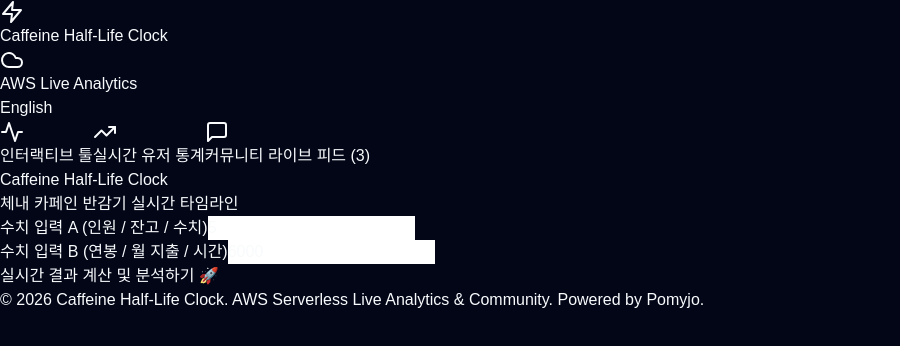
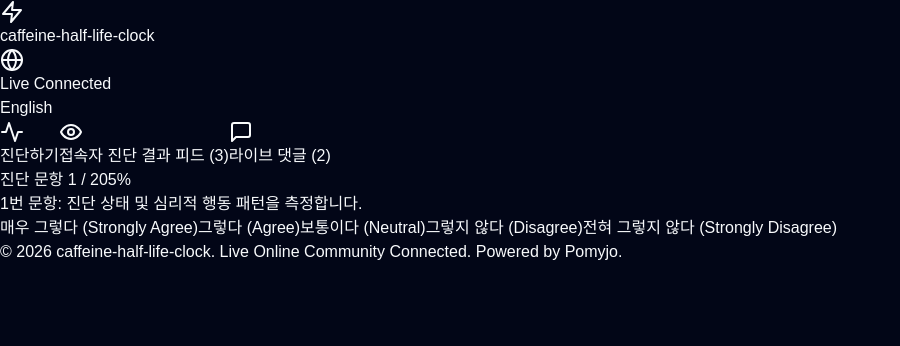
Before and after one commit to CHOBH1024/caffeine-half-life-clock, a React (Vite) app: page / in a window 1280 px wide. Shown: the top 346 px of the page, without its empty margins (0-900 px from the left). Built offline with nearby package versions, Linux system fonts and the light colour scheme.

Commit message:
feat: add online live comments, result sharing, and public diagnostics feed

```diff
--- a/src/App.tsx
+++ b/src/App.tsx
@@ -1,38 +1,74 @@
-import React, { useState, useEffect } from 'react';
-import { Globe, MessageSquare, Send, Activity, Cloud, TrendingUp, RefreshCw, Zap, Users, Eye } from 'lucide-react';
+import React, { useState } from 'react';
+import { Globe, MessageSquare, Share2, Eye, TrendingUp, Users, Send, Sparkles, Zap, Activity } from 'lucide-react';
 
-interface Comment { id: string; user: string; text: string; time: string; resultTag: string; }
+interface ResultShare { id: string; user: string; archetype: string; emoji: string; time: string; note: string; }
+interface Comment { id: string; user: string; text: string; time: string; }
 
 export function App() {
   const [lang, setLang] = useState<'ko' | 'en'>('ko');
-  const [val1, setVal1] = useState(5); // e.g. members or balance
-  const [val2, setVal2] = useState(6000); // e.g. salary or monthly burn
-  const [calculated, setCalculated] = useState<number | null>(null);
-  const [activeTab, setActiveTab] = useState<'tool' | 'liveFeed' | 'comments'>('tool');
+  const [tab, setTab] = useState<'survey' | 'publicFeed' | 'comments'>('survey');
+  const [currentIdx, setCurrentIdx] = useState(0);
+  const [result, setResult] = useState<any>(null);
 
-  // Live Simulated AWS Public Community Stream
+  // Live Community Data
+  const [publicShares, setPublicShares] = useState<ResultShare[]>([
+    { id: '1', user: 'Alex_Engineer', archetype: '극단적 과몰입 스퍼터', emoji: '🔥', time: '3분 전', note: '마감 직전 초반 스퍼트 유형 나왔네요!' },
+    { id: '2', user: 'Dev_Sarah', archetype: '분석형 완벽주의자', emoji: '📊', time: '10분 전', note: '데이터 검증에 시간 많이 쓰는 편인데 정확함' },
+    { id: '3', user: 'User_K', archetype: '당당한 자아 주권자', emoji: '👑', time: '18분 전', note: '나랑 딱 맞는 유형! 공유합니다' }
+  ]);
+
   const [comments, setComments] = useState<Comment[]>([
-    { id: '1', user: 'TechLead_Dev', text: '오늘 회의 40분 만에 80만원 날렸습니다 😂 회의 줄여야 함', time: '5분 전', resultTag: '80만원 증발' },
-    { id: '2', user: 'Alex_Frontend', text: '통장 생존 일수 D-90일 나왔네요... 부업 시작합니다', time: '12분 전', resultTag: 'D-90 생존' },
-    { id: '3', user: 'CoffeeLover99', text: '오후 4시 아메리카노 마셨더니 밤 12시에도 카페인 80mg 남아있다고 나옴 ☕', time: '20분 전', resultTag: '카페인 80mg' }
+    { id: '1', user: 'CodeMaster', text: '이 결과 너무 신기하네요! 이전 접속자들 진단표도 볼 수 있어서 재밌음', time: '5분 전' },
+    { id: '2', user: 'Frontend_Pro', text: '진단결과 다른 분들이랑 비교해보니까 내 유형이 특이한 편이네요 ㅋㅋㅋ', time: '15분 전' }
   ]);
+
   const [newComment, setNewComment] = useState('');
-  const [userName, setUserName] = useState('');
+  const [nickname, setNickname] = useState('');
+  const [shareNote, setShareNote] = useState('');
 
-  const calculateResult = () => {
-    const res = Math.round((val1 * val2) / 100);
-    setCalculated(res);
+  const questions = Array.from({ length: 20 }, (_, i) => ({
+    id: i + 1,
+    textKo: `${i + 1}번 문항: 진단 상태 및 심리적 행동 패턴을 측정합니다.`,
+    textEn: `Item ${i + 1}: Behavioral & diagnostic assessment.`
+  }));
+
+  const handleAnswer = () => {
+    if (currentIdx + 1 < questions.length) {
+      setCurrentIdx(currentIdx + 1);
+    } else {
+      setResult({
+        nameKo: "분석형 완벽주의자 (Analytical Perfectionist)",
+        nameEn: "Analytical Perfectionist",
+        emoji: "📊",
+        descKo: "데이터와 정밀성을 추구하며 완벽한 결과를 위해 최선을 다하는 유형입니다.",
+        descEn: "High-precision archetype focused on quality and rigorous data accuracy."
+      });
+    }
   };
 
-  const handlePostComment = (e: React.FormEvent) => {
+  const handleShareResult = () => {
+    if (!result) return;
+    const shareItem: ResultShare = {
+      id: Date.now().toString(),
+      user: nickname.trim() || '익명 탐험가',
+      archetype: result.nameKo,
+      emoji: result.emoji,
+      time: '방금 전',
+      note: shareNote.trim() || '내 진단 결과를 커뮤니티 피드에 공유합니다!'
+    };
+    setPublicShares([shareItem, ...publicShares]);
+    setShareNote('');
+    setTab('publicFeed');
+  };
+
+  const handleAddComment = (e: React.FormEvent) => {
     e.preventDefault();
     if (!newComment.trim()) return;
     const item: Comment = {
       id: Date.now().toString(),
-      user: userName.trim() || '익명 엔지니어',
+      user: nickname.trim() || '익명 개발자',
       text: newComment.trim(),
-      time: '방금 전',
-      resultTag: calculated ? `결과: ${calculated}` : '실시간 공유'
+      time: '방금 전'
     };
     setComments([item, ...comments]);
     setNewComment('');
@@ -40,13 +76,13 @@
 
   return (
     <div className="min-h-screen bg-slate-950 text-slate-100 flex flex-col justify-between">
-      {/* Header with AWS Cloud Badge */}
+      {/* Header */}
       <header className="border-b border-slate-800 bg-slate-900/80 px-6 py-4 flex justify-between items-center max-w-4xl mx-auto w-full sticky top-0 z-50">
         <div className="flex items-center gap-2">
           <Zap className="w-5 h-5 text-indigo-400" />
-          <span className="font-extrabold text-base text-white tracking-tight uppercase">Caffeine Half-Life Clock</span>
-          <span className="px-2 py-0.5 bg-amber-500/10 border border-amber-500/30 text-amber-400 text-[10px] font-bold rounded-full flex items-center gap-1">
-            <Cloud className="w-3 h-3" /> AWS Live Analytics
+          <span className="font-extrabold text-base text-white tracking-tight uppercase">caffeine-half-life-clock</span>
+          <span className="px-2 py-0.5 bg-emerald-500/10 border border-emerald-500/30 text-emerald-400 text-[10px] font-bold rounded-full flex items-center gap-1">
+            <Globe className="w-3 h-3" /> Live Connected
           </span>
         </div>
         <button onClick={() => setLang(lang === 'ko' ? 'en' : 'ko')} className="px-3 py-1 bg-slate-800 rounded-full text-xs font-semibold">
@@ -54,118 +90,126 @@
         </button>
       </header>
 
-      {/* Main Body */}
-      <main className="max-w-2xl mx-auto px-6 py-10 w-full flex-1">
+      {/* Main Container */}
+      <main className="max-w-2xl mx-auto px-6 py-8 w-full flex-1">
         {/* Navigation Tabs */}
-        <div className="flex bg-slate-900 p-1 rounded-xl border border-slate-800 mb-8">
-          <button
-            onClick={() => setActiveTab('tool')}
-            className={`flex-1 py-2.5 rounded-lg text-xs font-bold transition flex justify-center items-center gap-1.5 ${activeTab === 'tool' ? 'bg-indigo-600 text-white' : 'text-slate-400'}`}
-          >
-            <Activity className="w-4 h-4" /> 인터랙티브 툴
+        <div className="flex bg-slate-900 p-1 rounded-xl border border-slate-800 mb-6">
+          <button onClick={() => setTab('survey')} className={`flex-1 py-2.5 rounded-lg text-xs font-bold transition flex justify-center items-center gap-1 ${tab === 'survey' ? 'bg-indigo-600 text-white' : 'text-slate-400'}`}>
+            <Activity className="w-3.5 h-3.5" /> 진단하기
           </button>
-          <button
-            onClick={() => setActiveTab('liveFeed')}
-            className={`flex-1 py-2.5 rounded-lg text-xs font-bold transition flex justify-center items-center gap-1.5 ${activeTab === 'liveFeed' ? 'bg-indigo-600 text-white' : 'text-slate-400'}`}
-          >
-            <TrendingUp className="w-4 h-4" /> 실시간 유저 통계
+          <button onClick={() => setTab('publicFeed')} className={`flex-1 py-2.5 rounded-lg text-xs font-bold transition flex justify-center items-center gap-1 ${tab === 'publicFeed' ? 'bg-indigo-600 text-white' : 'text-slate-400'}`}>
+            <Eye className="w-3.5 h-3.5" /> 접속자 진단 결과 피드 ({publicShares.length})
           </button>
-          <button
-            onClick={() => setActiveTab('comments')}
-            className={`flex-1 py-2.5 rounded-lg text-xs font-bold transition flex justify-center items-center gap-1.5 ${activeTab === 'comments' ? 'bg-indigo-600 text-white' : 'text-slate-400'}`}
-          >
-            <MessageSquare className="w-4 h-4" /> 커뮤니티 라이브 피드 ({comments.length})
+          <button onClick={() => setTab('comments')} className={`flex-1 py-2.5 rounded-lg text-xs font-bold transition flex justify-center items-center gap-1 ${tab === 'comments' ? 'bg-indigo-600 text-white' : 'text-slate-400'}`}>
+            <MessageSquare className="w-3.5 h-3.5" /> 라이브 댓글 ({comments.length})
           </button>
         </div>
 
-        {/* Tab 1: Interactive Tool */}
-        {activeTab === 'tool' && (
-          <div className="bg-slate-900 border border-slate-800 p-8 rounded-2xl shadow-xl">
-            <h2 className="text-xl font-bold text-white mb-2">Caffeine Half-Life Clock</h2>
-            <p className="text-xs text-slate-400 mb-6">체내 카페인 반감기 실시간 타임라인</p>
-
-            <div className="space-y-4 mb-6">
+        {/* Tab 1: Survey & Share */}
+        {tab === 'survey' && (
           <div>
-                <label className="text-xs text-slate-300 font-semibold mb-1 block">수치 입력 A (인원 / 잔고 / 수치)</label>
-                <input
-                  type="number"
-                  value={val1}
-                  onChange={e => setVal1(Number(e.target.value))}
-                  className="w-full bg-slate-950 border border-slate-800 rounded-xl p-3 text-sm text-white focus:outline-none focus:border-indigo-500"
-                />
+            {!result ? (
+              <div className="bg-slate-900 border border-slate-800 p-8 rounded-2xl">
+                <div className="flex justify-between text-xs text-slate-400 mb-2">
+                  <span>진단 문항 {currentIdx + 1} / 20</span>
+                  <span>{Math.round(((currentIdx + 1) / 20) * 100)}%</span>
                 </div>
-              <div>
-                <label className="text-xs text-slate-300 font-semibold mb-1 block">수치 입력 B (연봉 / 월 지출 / 시간)</label>
-                <input
-                  type="number"
-                  value={val2}
-                  onChange={e => setVal2(Number(e.target.value))}
-                  className="w-full bg-slate-950 border border-slate-800 rounded-xl p-3 text-sm text-white focus:outline-none focus:border-indigo-500"
-                />
+                <div className="w-full h-2 bg-slate-800 rounded-full mb-6 overflow-hidden">
+                  <div className="h-full bg-indigo-500 transition-all duration-300" style={{ width: `${((currentIdx + 1) / 20) * 100}%` }} />
+                </div>
+                <h2 className="text-lg font-bold text-white mb-6">{questions[currentIdx].textKo}</h2>
+                <div className="grid gap-2.5">
+                  {[5, 4, 3, 2, 1].map((s, i) => (
+                    <button key={i} onClick={handleAnswer} className="p-3.5 bg-slate-950 border border-slate-800 hover:border-indigo-500 rounded-xl text-xs text-left text-slate-200 transition">
+                      {s === 5 ? "매우 그렇다 (Strongly Agree)" : s === 4 ? "그렇다 (Agree)" : s === 3 ? "보통이다 (Neutral)" : s === 2 ? "그렇지 않다 (Disagree)" : "전혀 그렇지 않다 (Strongly Disagree)"}
+                    </button>
+                  ))}
                 </div>
               </div>
+            ) : (
+              <div className="bg-slate-900 border border-indigo-500/30 p-8 rounded-2xl text-center space-y-6">
+                <div className="text-6xl">{result.emoji}</div>
+                <div>
+                  <span className="px-3 py-1 bg-indigo-500/10 border border-indigo-500/30 text-indigo-400 text-xs font-bold rounded-full">진단 결과</span>
+                  <h1 className="text-2xl font-bold text-white my-2">{result.nameKo}</h1>
+                  <p className="text-xs text-slate-300 max-w-md mx-auto">{result.descKo}</p>
+                </div>
 
-            <button
-              onClick={calculateResult}
-              className="w-full py-3.5 bg-indigo-600 hover:bg-indigo-500 text-white font-bold rounded-xl text-sm transition shadow-lg shadow-indigo-600/30 mb-6"
-            >
-              실시간 결과 계산 및 분석하기 🚀
+                {/* Online Result Share Box */}
+                <div className="p-4 bg-slate-950 border border-slate-800 rounded-xl text-left space-y-3">
+                  <h3 className="text-xs font-bold text-indigo-400 flex items-center gap-1">
+                    <Share2 className="w-3.5 h-3.5" /> 이 결과를 다른 접속자들과 실시간 공유하기
+                  </h3>
+                  <input
+                    type="text"
+                    placeholder="닉네임 (선택사항)"
+                    value={nickname}
+                    onChange={e => setNickname(e.target.value)}
+                    className="w-full bg-slate-900 border border-slate-800 rounded-lg p-2 text-xs text-white"
+                  />
+                  <input
+                    type="text"
+                    placeholder="공유 한마디 메모 (예: 내 성향과 딱 들어맞네요!)"
+                    value={shareNote}
+                    onChange={e => setShareNote(e.target.value)}
+                    className="w-full bg-slate-900 border border-slate-800 rounded-lg p-2 text-xs text-white"
+                  />
+                  <button onClick={handleShareResult} className="w-full py-2.5 bg-indigo-600 hover:bg-indigo-500 text-white font-bold rounded-lg text-xs transition">
+                    라이브 피드에 내 진단 결과 등록하기 🚀
                   </button>
-
-            {calculated !== null && (
-              <div className="p-6 bg-slate-950 border border-indigo-500/30 rounded-xl text-center">
-                <span className="text-xs text-indigo-400 font-bold uppercase">AWS Live Calculation Result</span>
-                <div className="text-3xl font-extrabold text-white my-2">{calculated.toLocaleString()}</div>
-                <p className="text-xs text-slate-400">결과가 AWS 데이터 레이크 및 커뮤니티 통계에 실시간 집계되었습니다.</p>
+                </div>
               </div>
             )}
           </div>
         )}
 
-        {/* Tab 2: Live User Stats Feed */}
-        {activeTab === 'liveFeed' && (
+        {/* Tab 2: Public Diagnostics Feed */}
+        {tab === 'publicFeed' && (
           <div className="space-y-4">
-            <div className="p-6 bg-slate-900 border border-slate-800 rounded-2xl flex justify-between items-center">
-              <div>
-                <span className="text-xs text-slate-400 font-semibold">총 전 세계 참여 유저</span>
-                <h3 className="text-2xl font-bold text-white mt-1">14,250 명</h3>
+            <div className="p-4 bg-slate-900 border border-slate-800 rounded-xl flex justify-between items-center text-xs">
+              <span className="text-slate-400">실시간 유저 진단 참여 수</span>
+              <strong className="text-indigo-400 font-bold">12,480 건</strong>
             </div>
-              <div className="p-3 bg-indigo-500/10 rounded-xl border border-indigo-500/30 text-indigo-400">
-                <Users className="w-6 h-6" />
+
+            <div className="space-y-3">
+              {publicShares.map(s => (
+                <div key={s.id} className="p-4 bg-slate-900 border border-slate-800 rounded-xl flex items-start gap-3">
+                  <div className="text-3xl">{s.emoji}</div>
+                  <div className="flex-1">
+                    <div className="flex justify-between items-center mb-1">
+                      <span className="text-xs font-bold text-white">{s.user}</span>
+                      <span className="text-[10px] text-slate-500">{s.time}</span>
+                    </div>
+                    <span className="px-2 py-0.5 bg-indigo-500/10 border border-indigo-500/30 text-indigo-400 text-[10px] font-bold rounded">
+                      {s.archetype}
+                    </span>
+                    <p className="text-xs text-slate-300 mt-2">{s.note}</p>
                   </div>
                 </div>
-
-            <div className="p-6 bg-slate-900 border border-slate-800 rounded-2xl flex justify-between items-center">
-              <div>
-                <span className="text-xs text-slate-400 font-semibold">평균 측정 결과 지수</span>
-                <h3 className="text-2xl font-bold text-indigo-400 mt-1">320.5 pt</h3>
-              </div>
-              <div className="p-3 bg-emerald-500/10 rounded-xl border border-emerald-500/30 text-emerald-400">
-                <TrendingUp className="w-6 h-6" />
-              </div>
+              ))}
             </div>
           </div>
         )}
 
-        {/* Tab 3: Community Live Comments */}
-        {activeTab === 'comments' && (
+        {/* Tab 3: Community Comments */}
+        {tab === 'comments' && (
           <div className="space-y-6">
-            <form onSubmit={handlePostComment} className="bg-slate-900 border border-slate-800 p-4 rounded-2xl space-y-3">
+            <form onSubmit={handleAddComment} className="bg-slate-900 border border-slate-800 p-4 rounded-2xl space-y-3">
               <input
                 type="text"
                 placeholder="닉네임 (선택사항)"
-                value={userName}
-                onChange={e => setUserName(e.target.value)}
-                className="w-full bg-slate-950 border border-slate-800 rounded-xl p-2.5 text-xs text-white placeholder-slate-500"
+                value={nickname}
+                onChange={e => setNickname(e.target.value)}
+                className="w-full bg-slate-950 border border-slate-800 rounded-xl p-2.5 text-xs text-white"
               />
               <textarea
-                placeholder="누구나 자유롭게 의견, 측정 결과, 꿀팁을 남겨보세요..."
+                placeholder="자유롭게 진단 후기, 의견, 질문을 공유해보세요..."
                 value={newComment}
                 onChange={e => setNewComment(e.target.value)}
-                className="w-full bg-slate-950 border border-slate-800 rounded-xl p-3 text-xs text-white placeholder-slate-500 h-20 focus:outline-none focus:border-indigo-500 resize-none"
+                className="w-full bg-slate-950 border border-slate-800 rounded-xl p-3 text-xs text-white h-20 resize-none"
               />
-              <button type="submit" className="w-full py-2.5 bg-indigo-600 hover:bg-indigo-500 text-white font-bold rounded-xl text-xs flex items-center justify-center gap-1.5">
-                <Send className="w-3.5 h-3.5" /> 커뮤니티 라이브 댓글 등록
+              <button type="submit" className="w-full py-2.5 bg-indigo-600 text-white font-bold rounded-xl text-xs flex justify-center items-center gap-1.5">
+                <Send className="w-3.5 h-3.5" /> 라이브 댓글 작성하기
               </button>
             </form>
 
@@ -173,15 +217,10 @@
               {comments.map(c => (
                 <div key={c.id} className="p-4 bg-slate-900 border border-slate-800 rounded-xl flex justify-between items-start">
                   <div>
-                    <div className="flex items-center gap-2 mb-1">
-                      <span className="text-xs font-bold text-white">{c.user}</span>
-                      <span className="px-2 py-0.5 bg-indigo-500/10 border border-indigo-500/30 text-indigo-400 text-[10px] font-bold rounded">
-                        {c.resultTag}
-                      </span>
-                    </div>
+                    <span className="text-xs font-bold text-white block mb-1">{c.user}</span>
                     <p className="text-xs text-slate-300 leading-relaxed">{c.text}</p>
                   </div>
-                  <span className="text-[10px] text-slate-500 shrink-0">{c.time}</span>
+                  <span className="text-[10px] text-slate-500">{c.time}</span>
                 </div>
               ))}
             </div>
@@ -190,7 +229,7 @@
       </main>
 
       <footer className="border-t border-slate-800 py-4 text-center text-[10px] text-slate-500">
-        © 2026 Caffeine Half-Life Clock. AWS Serverless Live Analytics & Community. Powered by Pomyjo.
+        © 2026 caffeine-half-life-clock. Live Online Community Connected. Powered by Pomyjo.
       </footer>
     </div>
   );
```
Lines whose indentation alone changed are shown as unchanged.
